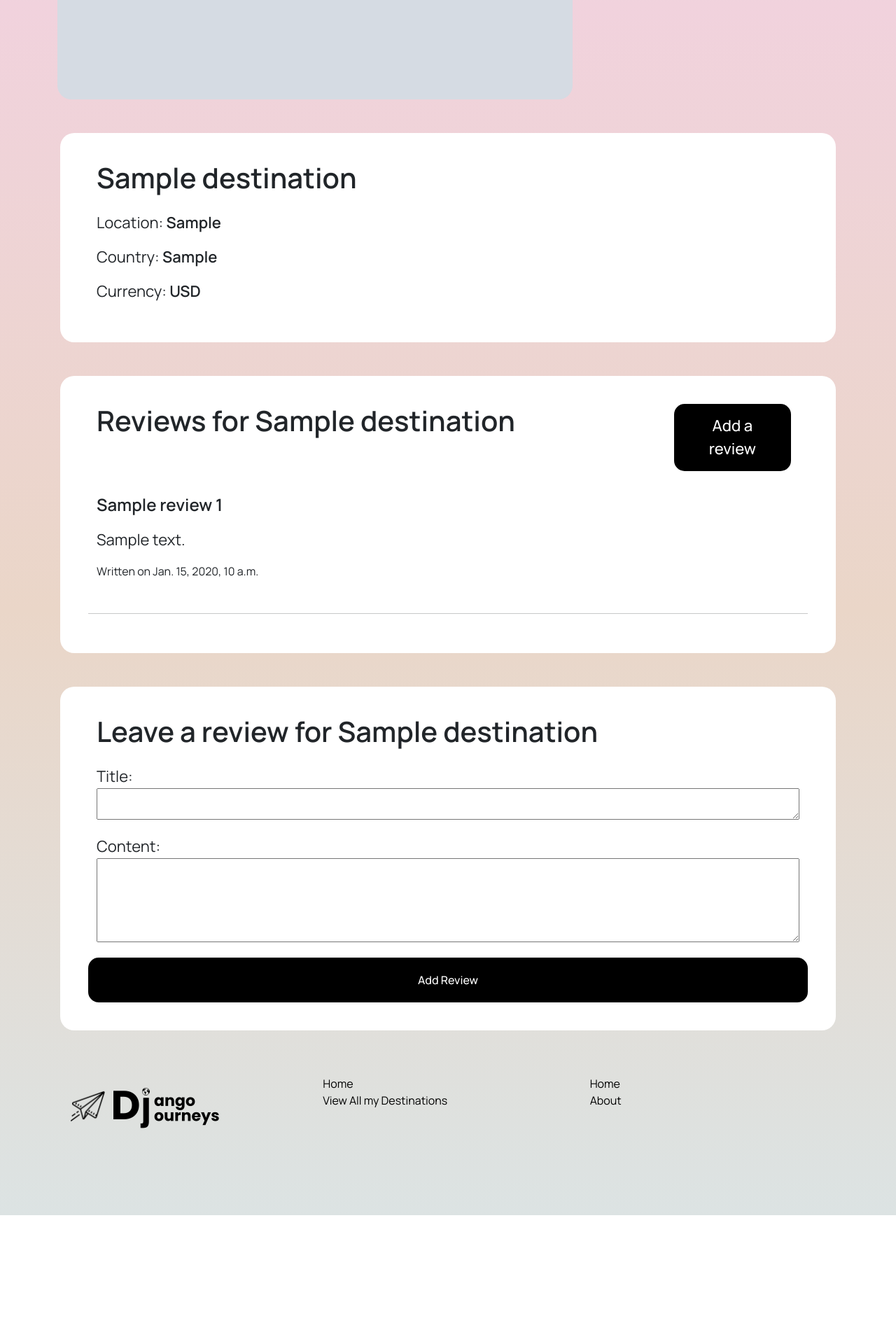
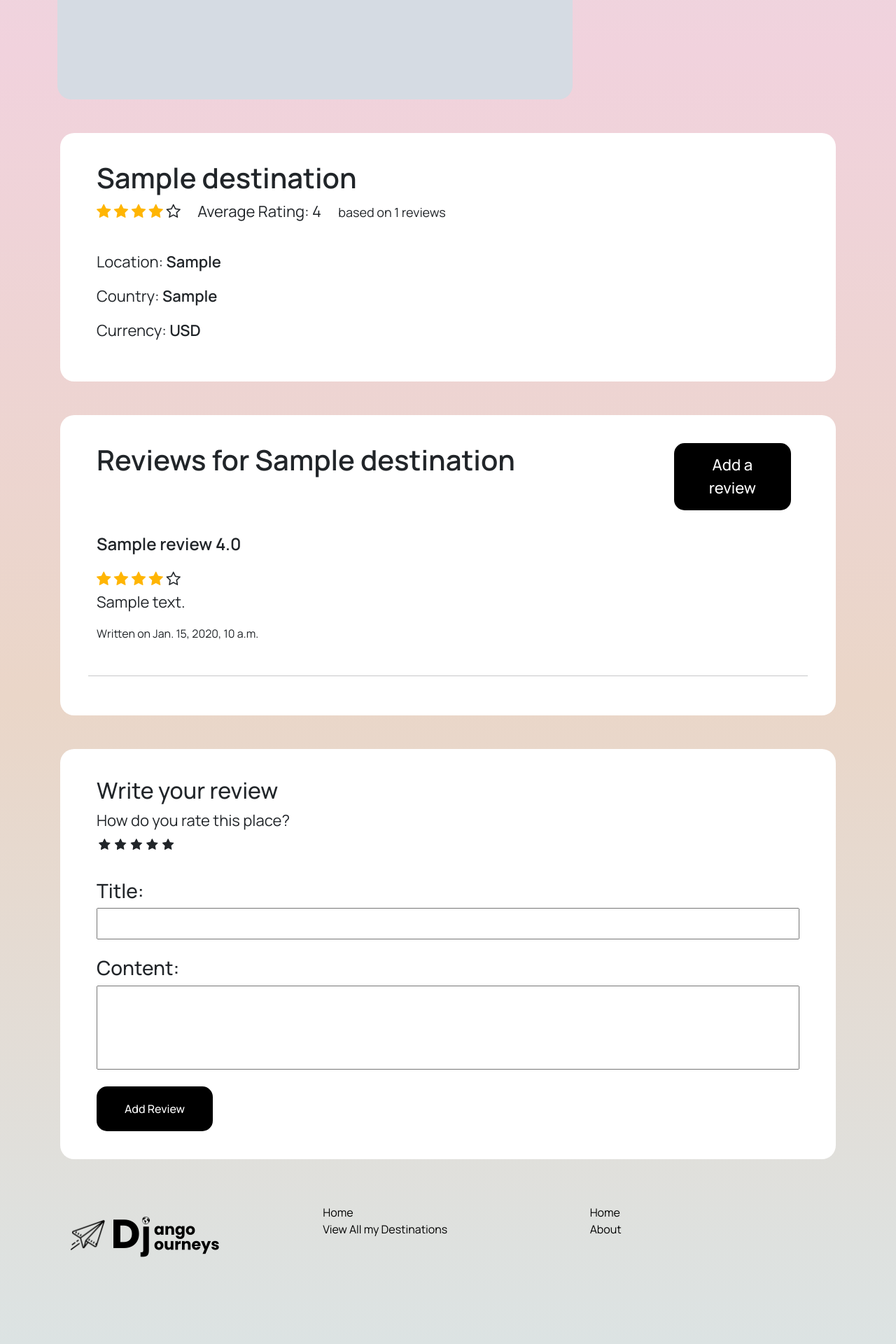
Before and after one commit to milosjocic1/SEI-Project-3, a Django app: page /destinations/1 in a window 1280 px wide. Shown: the part 856-2776 px from the top of the page at 70% size. Before the commit the page ends 2592 px from the top, so only its background shows below. Run offline with Django 4.2, Linux system fonts and the light colour scheme; a user stored in the database is signed in; tables that the repository leaves empty hold one stand-in row (values such as "Sample post"); grey boxes marked "Sample" are stand-in pictures.

Commit message:
Added Star Rating and Average

```diff
--- a/main_app/forms.py
+++ b/main_app/forms.py
@@ -1,9 +1,8 @@
 from django.forms import ModelForm
 
-from .models import RATINGS, Review, Rating
+from .models import Review
 
 class ReviewForm(ModelForm):
     class Meta:
         model = Review
-        fields = ['title', 'content']
-        ratings = Rating
+        fields = ['title', 'content', 'rating']
--- a/main_app/models.py
+++ b/main_app/models.py
@@ -6,6 +6,7 @@ from django import forms
 from django.urls import reverse
 from datetime import date
 from django.contrib.auth.models import User
+from django.db.models import Avg, Count
 
 # Create your models here.
 RATINGS = (
@@ -27,25 +28,37 @@ class Destination(models.Model):
     def __str__(self):
         return self.name
 
+    # AVERAGE REVIEWS AND COUNT:
+    def averageReview(self):
+        reviews = Review.objects.filter(destination=self).aggregate(average=Avg('rating'))
+        avg = 0
+        if reviews['average'] is not None:
+            avg = int(reviews['average'])
+        return avg
+
+    def countReview(self):
+        reviews = Review.objects.filter(destination=self).aggregate(count=Count('id'))
+        count = 0
+        if reviews['count'] is not None:
+            count = int(reviews['count'])
+        return count
+    # END OF AVERAGE REVIEWS AND COUNT
+
     def get_absolute_url(self):
         return reverse('destinations_detail', kwargs={'pk': self.id})
+
+
 
 class Review(models.Model):
     created_at = models.DateTimeField(auto_now_add=True)
     title = models.TextField(max_length=30, default="")
-    rating = models.CharField(max_length=1, choices=RATINGS, default=RATINGS[0][0])
+    rating = models.FloatField()
     destination = models.ForeignKey(Destination, on_delete=models.CASCADE)
     content = models.TextField(max_length=300)
     user = models.ForeignKey(User, on_delete=models.CASCADE)
 
     def __str__(self):
-        return f"{self.get_rating_display()} on {self.created_at}"
+        return f"{self.title} on {self.created_at}"
 
     class Meta:
         ordering = ['-created_at']
-
-class Rating(forms.Form):
-    ratings = forms.CharField(label='How would you rate your trip?', widget=forms.RadioSelect(choices=RATINGS))
-
-    def __str__(self):
-        return self.ratings
--- a/main_app/static/css/style.css
+++ b/main_app/static/css/style.css
@@ -152,17 +152,24 @@ a:hover {
 
 }
 /* CSS FOR DJANGO FORMS */
+.review-title-field {
+    font-size: 22px;
+    width: 100%;
+    height: 45px;
+}
 label {
     font-size: 22px;
 }
-textarea {
+/* textarea {
     width: 100%;
     font-size: 22px;
-}
-#id_title {
+}  */
+/* #id_title {
     height: 45px;
-}
-#id_content {
+} */
+.review-content-field{
+    font-size: 22px;
+    width: 100%;
     height: 120px;
 }
 .submit-button {
@@ -226,6 +233,56 @@ textarea {
     margin: 0 20px;
 }
 
+/* RATING */
+/* Riding radio buttons */
+.rate > input {
+    display:none;
+}
+.rate {
+    display: inline-block;
+    border: 0;
+}
+.rate > label {
+    float: right;
+}
+/* Showing stars */
+.rate > label:before{
+    display: inline-block;
+    font-size: 1.1rem;
+    font-family: FontAwesome;
+    content: "\f005";
+    margin: 0;
+    padding: 0.3rem .2rem;
+    cursor: pointer;
+}
+/* half stars */
+.rate .half:before{
+    content: "\f089";
+    position: absolute;
+    padding-right: 0;
+}
+/* Click on hover */
+input:checked ~ label, label:hover ~ label{
+    color: #ffb503;
+}
+/* HOVER HIGHLIGHT */
+input:checked + label:hover, input:checked ~ label:hover, input:checked ~ label:hover ~ label, label:hover ~ input:checked ~ label {
+    color: #817aba
+}
+.fa-star {
+    color: #ffb503;
+}
+.show-ratings {
+    font-size: 22px;
+}
+.based-on-reviews {
+    font-size: 18px;
+    margin-left: 20px;
+}
+.average-title {
+    margin-left: 20px;
+}
+
 footer {
     padding: 60px 40px;
     background-color: transparent;
--- a/main_app/templates/base.html
+++ b/main_app/templates/base.html
@@ -17,6 +17,9 @@
     <link rel="preconnect" href="https://fonts.gstatic.com" crossorigin>
     <link href="https://fonts.googleapis.com/css2?family=Manrope:wght@300;400;500;600;700;800&display=swap" rel="stylesheet">
     <!-- CSS -->
+         <!-- FONTAWESOME -->
+    <link rel="stylesheet" href="https://cdnjs.cloudflare.com/ajax/libs/font-awesome/4.7.0/css/font-awesome.min.css">
+        <!-- CSS LINK SHEET -->
     <link rel="stylesheet" href="{% static 'css/style.css' %}">
 </head>
 <body>
--- a/main_app/templates/destinations/detail.html
+++ b/main_app/templates/destinations/detail.html
@@ -18,7 +18,17 @@
     <!-- END OF IMAGE AND MAP -->
     <!-- DETAILS -->
     <div class="row m-1 mt-5 dest-details">
-        <h2 class="dest-details-name">{{ destination.name }}</h2> <br> <br> <br>
+        <h2 class="dest-details-name">{{ destination.name }}</h2>
+    <!-- AVERAGE STARS -->
+            <span class="show-ratings">
+			<i class="fa fa-star{% if destination.averageReview < 0.5 %}-o{% elif destination.averageReview >= 0.5 and destination.averageReview < 1 %}-half-o {% endif %}" aria-hidden="true"></i>
+			<i class="fa fa-star{% if destination.averageReview < 1.5 %}-o{% elif destination.averageReview >= 1.5 and destination.averageReview < 2 %}-half-o {% endif %}" aria-hidden="true"></i>
+			<i class="fa fa-star{% if destination.averageReview < 2.5 %}-o{% elif destination.averageReview >= 2.5 and destination.averageReview < 3 %}-half-o {% endif %}" aria-hidden="true"></i>
+			<i class="fa fa-star{% if destination.averageReview < 3.5 %}-o{% elif destination.averageReview >= 3.5 and destination.averageReview < 4 %}-half-o {% endif %}" aria-hidden="true"></i>
+			<i class="fa fa-star{% if destination.averageReview < 4.5 %}-o{% elif destination.averageReview >= 4.5 and destination.averageReview < 5 %}-half-o {% endif %}" aria-hidden="true"></i>
+	<span class="average-title">Average Rating: {{ destination.averageReview }} <span class="based-on-reviews">based on {{destination.countReview}} reviews</span></span>
+			</span> <br><br><br>
+    <!-- END OF AVERAGE STARS -->
         <p class="dest-details-text"> <span class="dest-details-key">Location:</span> {{ destination.location }}</p>
         <p class="dest-details-text"> <span class="dest-details-key">Country:</span> {{ destination.country }}</p>
         <p class="dest-details-text"> <span class="dest-details-key">Currency:</span> {{ destination.currency }}</p>
@@ -32,27 +42,71 @@
         </div>
 
         {% for review in destination.review_set.all %}
-        <p class="review-title">{{ review.title }} <span>{{ review.get_rating_display }}</span></p>
+        <p class="review-title">{{ review.title }} <span>{{ review.rating }}</span></p>
+        <!-- STARS INSTEAD OF NUMBERS -->
+            <span class="show-ratings">
+			    <i class="fa fa-star{% if review.rating == 0.5 %}-half-o{% elif review.rating < 1 %}-o {% endif %}" aria-hidden="true"></i>
+				<i class="fa fa-star{% if review.rating == 1.5 %}-half-o{% elif review.rating < 2 %}-o {% endif %}" aria-hidden="true"></i>
+				<i class="fa fa-star{% if review.rating == 2.5 %}-half-o{% elif review.rating < 3 %}-o {% endif %}" aria-hidden="true"></i>
+				<i class="fa fa-star{% if review.rating == 3.5 %}-half-o{% elif review.rating < 4 %}-o {% endif %}" aria-hidden="true"></i>
+				<i class="fa fa-star{% if review.rating == 4.5 %}-half-o{% elif review.rating < 5 %}-o {% endif %}" aria-hidden="true"></i>
+			</span>
         <p class="review-content">{{ review.content }}</p>
         <!-- WILL ADD USER PROFILE PIC AND NAME HERE -->
         <p class="review-created">Written on {{ review.created_at }}</p> <br><br><br>
         <hr>
+
         {% endfor %}
     </div>
     <!-- END OF REVIEWS -->
     <!-- REVIEW FORM -->
-    <a name="Reviews">
+    <!-- <a name="Reviews">
     <div class="row m-1 mt-5 dest-details">
       {% if user.is_authenticated %}
         <h2 class="dest-details-name"> Leave a review for {{ destination.name }}</h2> <br> <br> <br>
-        <form method="post" action="{% url 'add_review' destination.id user.id %}"></form>
+        <form method="post" action="{% url 'add_review' destination.id user.id %}">
         {% csrf_token %} {{ review_form.as_p }}
-        {{ ratings_form.as_p }}
+
         <input type="submit" value="Add Review" class="submit-button" />
         </form>
         {% else %}
         <h2>Please log in to leave a review</h2>
+        {% endif %} -->
+
+        <!-- ATTEMPT TO ADD REVIEW WITH RATING -->
+        <div class="row m-1 mt-5 dest-details">
+            {% if user.is_authenticated %}
+        <form method="post" action="{% url 'add_review' destination.id user.id %}">
+            {% csrf_token %}
+            <h2>Write your review</h2>
+                <div>
+                    <!-- Rating stars -->
+                    <label for="">How do you rate this place?</label>
+                    <br>
+                    <div class="rate">
+                        <input type="radio" name="rating" id="rating10" value="5"><label for="rating10" title="5"></label>
+                        <input type="radio" name="rating" id="rating9" value="4.5"><label for="rating9" title="4.5" class="half"></label>
+                        <input type="radio" name="rating" id="rating8" value="4"><label for="rating8" title="4"></label>
+                        <input type="radio" name="rating" id="rating7" value="3.5"><label for="rating7" title="3.5" class="half"></label>
+                        <input type="radio" name="rating" id="rating6" value="3"><label for="rating6" title="3"></label>
+                        <input type="radio" name="rating" id="rating5" value="2.5"><label for="rating5" title="2.5" class="half"></label>
+                        <input type="radio" name="rating" id="rating4" value="2"><label for="rating4" title="2"></label>
+                        <input type="radio" name="rating" id="rating3" value="1.5"><label for="rating3" title="1.5" class="half"></label>
+                        <input type="radio" name="rating" id="rating2" value="1"><label for="rating2" title="1"></label>
+                        <input type="radio" name="rating" id="rating1" value="0.5"><label for="rating1" title="0.5" class="half"></label>
+                    </div><br><br>
+                    <h3>Title:</h3>
+                    <input type="text" class="review-title-field" name="title"><br><br>
+                    <h3>Content:</h3>
+                    <input type="text" class="review-content-field" name="content"><br><br>
+                    <input type="submit" value="Add Review" class="submit-button" />
+                </div>
+        </form>
+        {% else %}
+        <h2>Please log in to leave a review</h2>
         {% endif %}
+        <!-- END OF ATTEMPT REVIEW WITH RATING -->
+        </div>
     </div>
     </a>
 
--- a/main_app/views.py
+++ b/main_app/views.py
@@ -1,6 +1,6 @@
 from django.shortcuts import render, redirect
 from django.http import HttpResponse
-from .models import Destination, Rating, Review
+from .models import Destination
 from .forms import ReviewForm
 from django.contrib.auth.forms import UserCreationForm
 from django.contrib.auth import login
@@ -64,16 +64,7 @@ def add_review(request, destination_id, user_id):
         new_review.save()
     return redirect('detail', destination_id = destination_id)
 
-def add_rating(request, destination_id, user_id):
-    print("add_rating")
 
-    form = Rating(request.POST)
-    if form.is_valid():
-        new_rating = form.save(commit=False)
-        new_rating.destination_id = destination_id
-        new_rating.user_id = user_id
-        new_rating.save()
-    return redirect('detail', destination_id = destination_id)
 
 @login_required
 def profile(request):
```
Also changed, not shown: main_app/migrations/0010_alter_review_rating.py (added).
